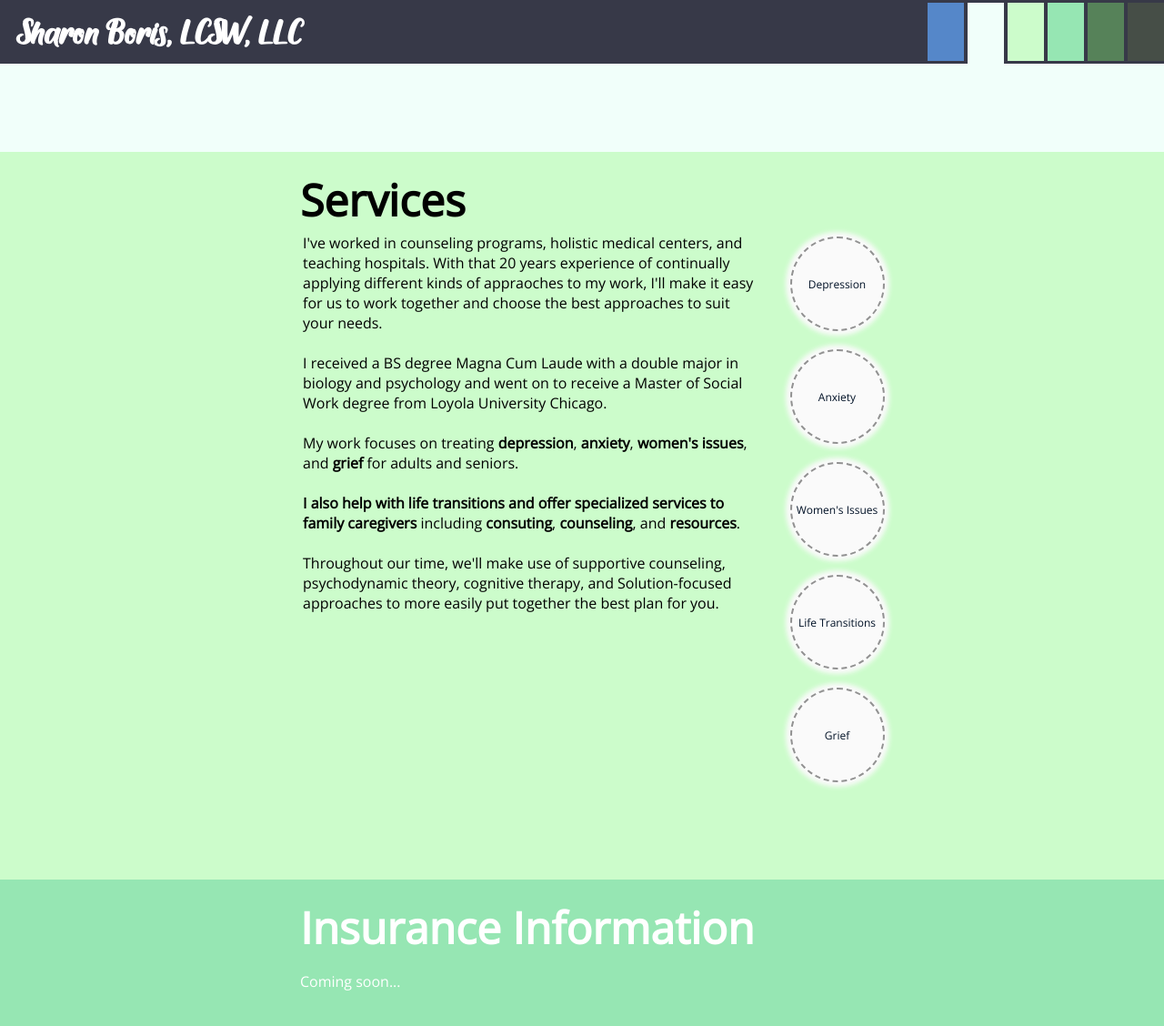
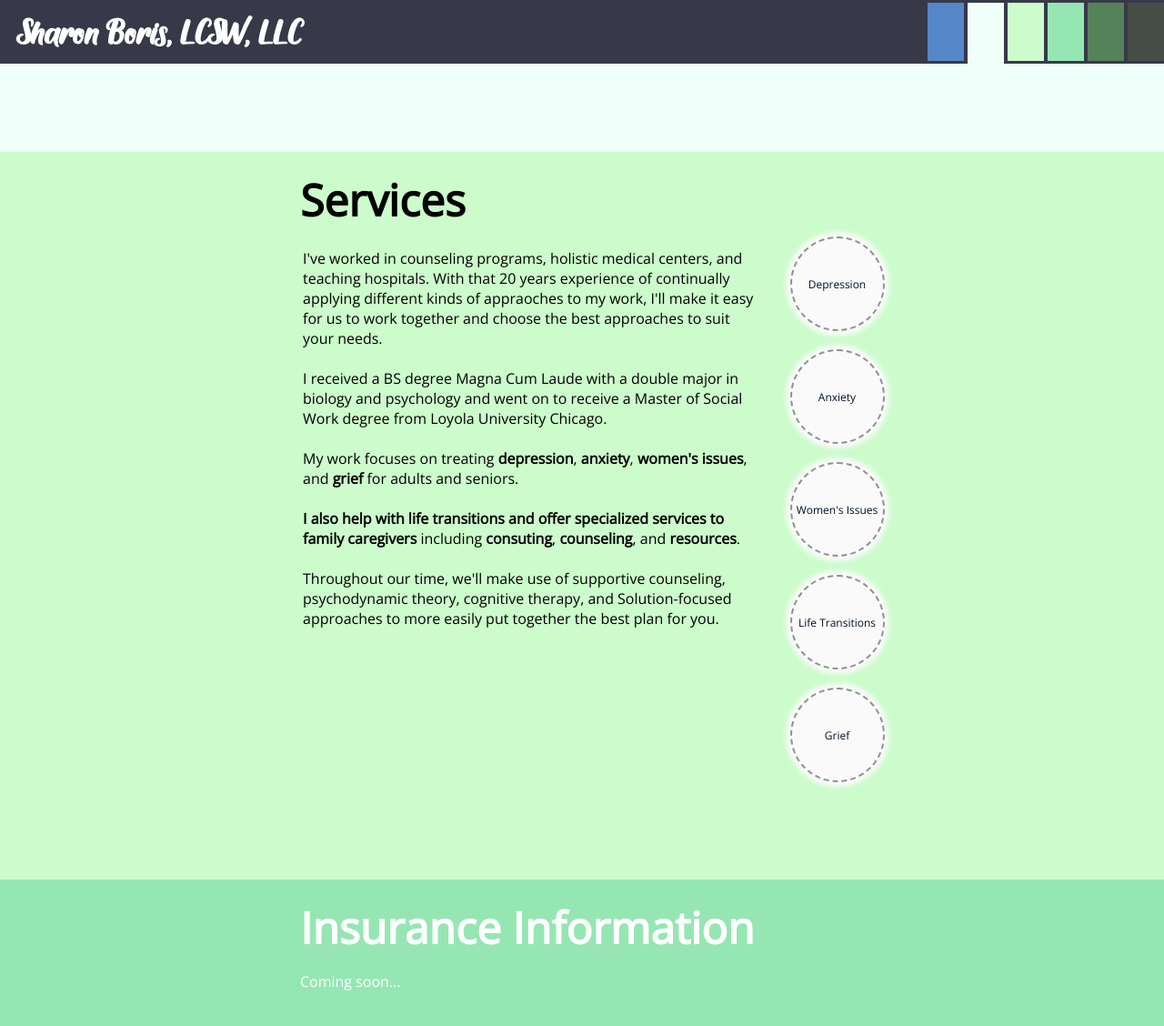
Before and after one commit to PlGGS/sharonboris.com, a Jekyll site: the page built from index.html, in a window 1280 px wide and 1400 px high, scrolled down 1433 px. Shown: the top 1128 px of the window at 91% size. Built offline with Jekyll 4.4.1, drawn with Linux system fonts in a browser that asks for light colours; nearby versions of some CDN libraries; some web fonts are replaced.

Commit message:
Fixed summary translation

```diff
--- a/css/main.scss
+++ b/css/main.scss
@@ -189,11 +189,18 @@
         }
     }
 
+    #summary-pad {
+        height: 400px;
+        padding-left: 0;
+        padding-right: 0;
+        text-align: left;
+    }
+
     #summary {
         transform: translate(0px, -100px);
     }
 
-    #pad {
+    #icon-pad {
         transform: translate(0px, 65px);
         padding-top: 20px;
     }
--- a/index.html
+++ b/index.html
@@ -70,6 +70,7 @@
             <tbody>
                 <tr>
                     <td>
+                        <div id=summary-pad>
                             <p id="summary">
                                 I've worked in counseling programs, holistic medical centers, and teaching hospitals.
                                 With that 20 years experience of continually applying different kinds of appraoches to my work, I'll make it
@@ -85,13 +86,14 @@
                                 Throughout our time, we'll make use of supportive counseling, psychodynamic theory, cognitive therapy, and Solution-focused
                                 approaches to more easily put together the best plan for you.
                             </p>
+                        </div>
                     </td>
                     <td>
-                        <div id="pad"><div id="icon"><div class="label">Depression</div></div></div>
-                        <div id="pad"><div id="icon"><div class="label">Anxiety</div></div></div>
-                        <div id="pad"><div id="icon"><div class="label">Women's Issues</div></div></div>
-                        <div id="pad"><div id="icon"><div class="label">Life Transitions</div></div></div>
-                        <div id="pad"><div id="icon"><div class="label">Grief</div></div></div>
+                        <div id="icon-pad"><div id="icon"><div class="label">Depression</div></div></div>
+                        <div id="icon-pad"><div id="icon"><div class="label">Anxiety</div></div></div>
+                        <div id="icon-pad"><div id="icon"><div class="label">Women's Issues</div></div></div>
+                        <div id="icon-pad"><div id="icon"><div class="label">Life Transitions</div></div></div>
+                        <div id="icon-pad"><div id="icon"><div class="label">Grief</div></div></div>
                     </td>
                 </tr>
             </tbody>
```
Lines whose indentation alone changed are shown as unchanged.
